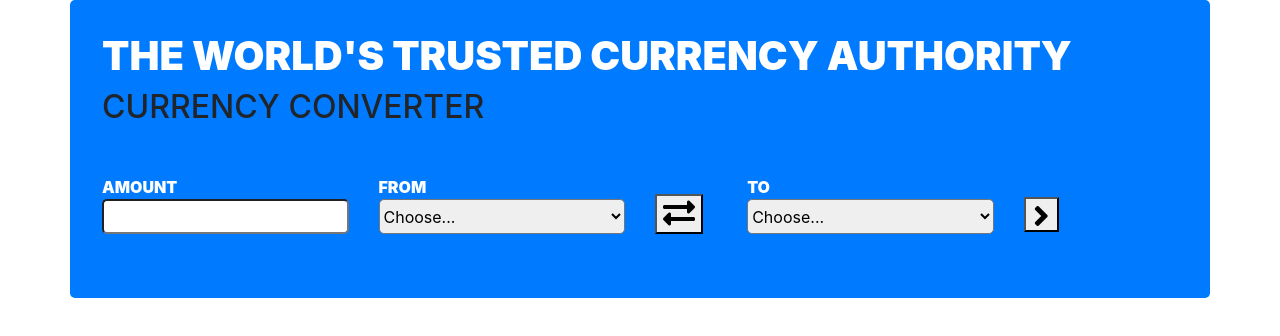
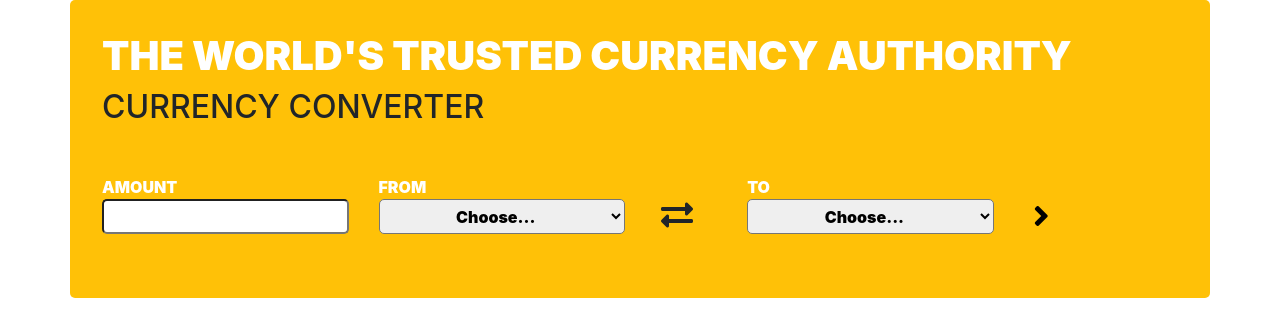
Before and after one commit to dechariot/xe-clone, a plain HTML site: page index.html in a window 1280 px wide. Drawn offline with nearby package versions, Linux system fonts and the light colour scheme.

Commit message:
change style css

```diff
--- a/css/style.css
+++ b/css/style.css
@@ -7,11 +7,15 @@ body {
 input {
     width: 100%;
     border-radius: 5px;
+    font-weight: 900;
+    text-align: center;
 }
 
 select {
     width: 100%;
     border-radius: 5px;
+    font-weight: 900;
+    text-align: center;
 }
 
 .row {
@@ -42,3 +46,8 @@ h1 {
     color: white;
     font-weight: 900;
 }
+
+button {
+    background: none;
+    border: none;
+}
--- a/index.html
+++ b/index.html
@@ -15,7 +15,7 @@
 
 <body>
 
-    <div class="container exchange bg-primary" style="padding: 2rem; border-radius: 5px;">
+    <div class="container exchange bg-warning" style="padding: 2rem; border-radius: 5px;">
         <h1>The World's Trusted Currency Authority</h1>
         <div class="currency">
             <h2>Currency Converter</h2>
@@ -37,7 +37,7 @@
                     </select>
                 </div>
                 <div class="col-lg-1 col-sm-12 convert">
-                    <button class="icon-1" id="reverseButton"><i class="fas fa-exchange-alt fa-2x icon-1"></i></button>
+                    <button class="icon-1" id="reverseButton" style="background-color: or;"><i class="fas fa-exchange-alt fa-2x icon-1 btn-warning"></i></button>
                 </div>
                 <div class="col-lg-3 col-sm-12 to">
                     <label for="inputCurrency">to</label>
@@ -51,8 +51,8 @@
                     </select>
                 </div>
                 <div class="col-lg-2 col-sm-12 change">
-                    <button class="icon-2" id="convertButton" style="
-                height: 35px;
+                    <button class="icon-2" id="convertButton"
+                style ="height: 35px;
                 width: 35px;"><i class="fas fa-angle-right fa-2x"></i></button>
                 </div>
             </div>
```
